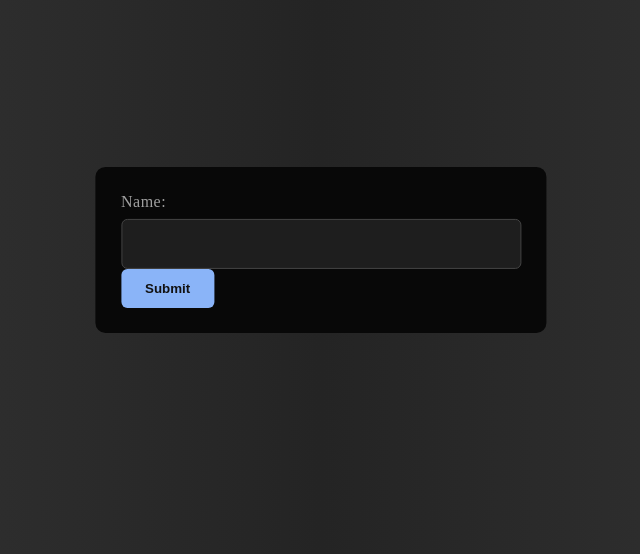
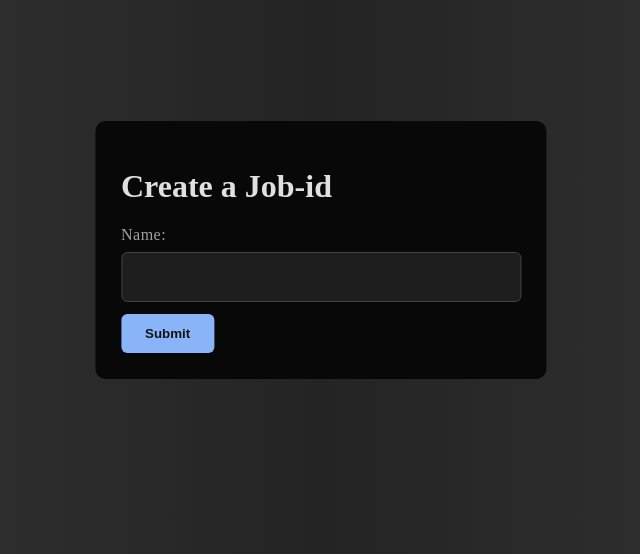
Before and after one commit to justusdecker/Application-Manager, a Flask app: page /job_titles/create in a window 1280 px wide. Shown: the part 150-704 px from the top of the page, without its empty margins (319-959 px from the left). Run offline with Flask 3, Linux system fonts and the light colour scheme; data that the repository does not hold is empty.

Commit message:
fixed wrong titled block

```diff
--- a/src/backend/templates/job_title_c.html
+++ b/src/backend/templates/job_title_c.html
@@ -1,12 +1,12 @@
 {% extends "default.html" %}
-{% block title %}Create Job{% endblock %}
 {% block header %}Create a Job{% endblock %}
 {% block content %}
 <div class="user-input-div">
+    <h1>Create a Job-id</h1>
     <form action="", method="post">
         <label for="name">Name: </label>
         <input type="text" name="name" id="name">
-            <br>
+        <div class="send-spacer"></div>
         <input type="submit">
     </form>
 </div>
```
Lines whose indentation alone changed are shown as unchanged.
